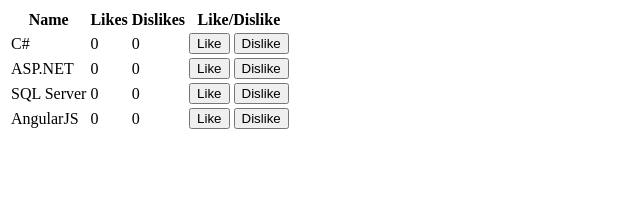
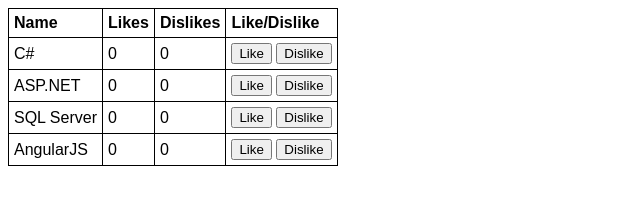
Before and after one commit to willem-vanheemstrasystems/angularjs1-5-handling-events, a plain HTML site: page index.html in a window 1280 px wide. Shown: the whole page, without its empty margins (0-640 px from the left). Drawn offline with nearby package versions, Linux system fonts and the light colour scheme.

Commit message:
Modified

```diff
--- a/index.html
+++ b/index.html
@@ -3,6 +3,7 @@
 <head>
     <meta charset="UTF-8">
     <title>My Angular App</title>
+    <link rel="stylesheet" href="styles.css" />
     <script src="https://ajax.googleapis.com/ajax/libs/angularjs/1.5.6/angular.min.js"></script>
     <script src="script.js"></script>
 </head>
--- /dev/null
+++ b/styles.css
@@ -0,0 +1,15 @@
+table {
+    border-collapse: collapse;
+    font-family: Arial;
+}
+
+td {
+    border: 1px solid black;
+    padding: 5px;
+}
+
+th {
+    border: 1px solid black;
+    padding: 5px;
+    text-align: left;
+}
```
Also changed, not shown: 1 other file.
